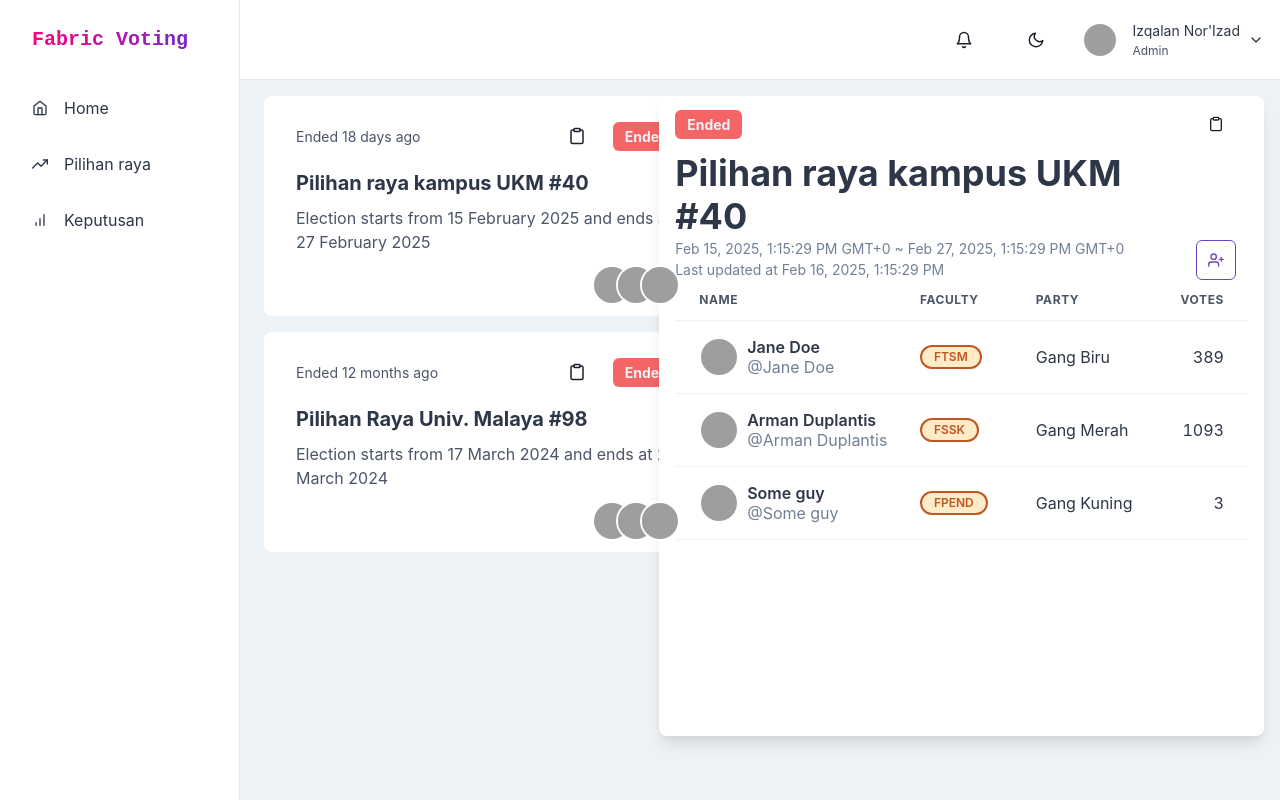
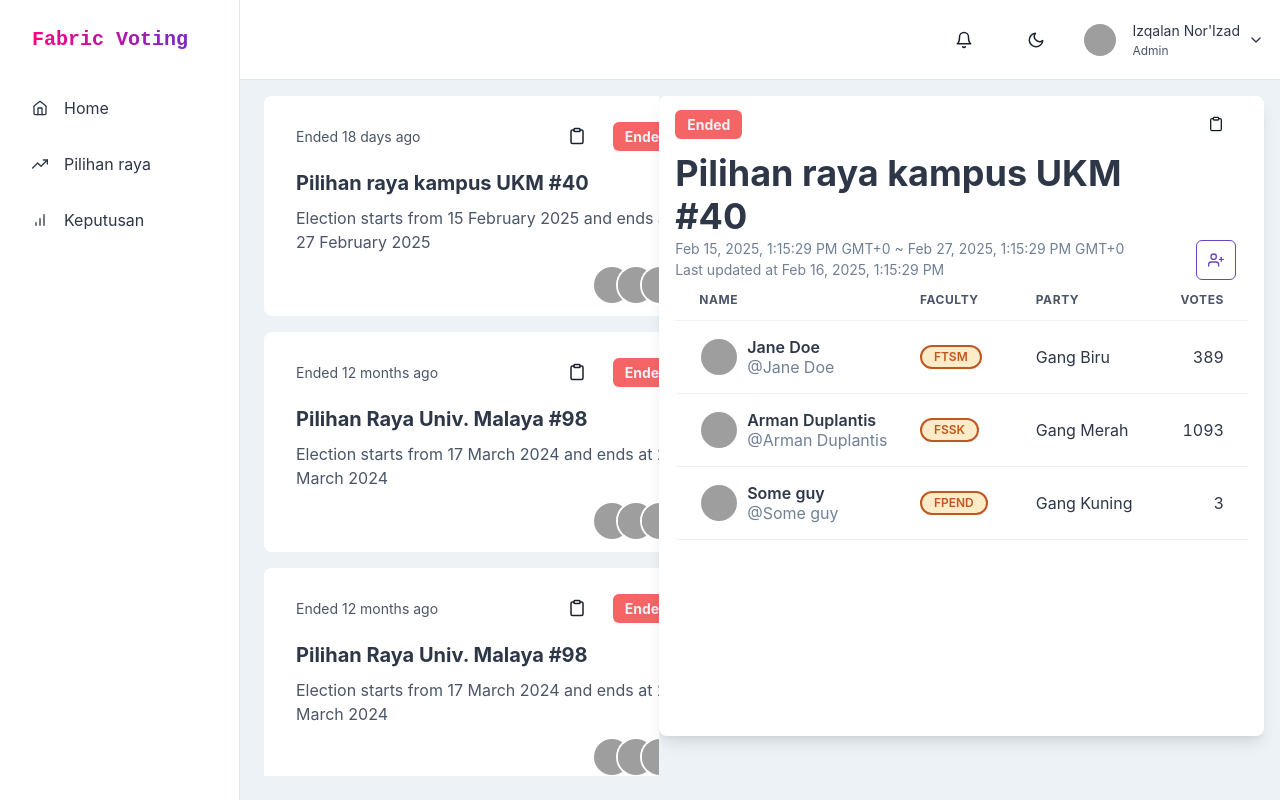
Before and after one commit to farzad80rad/voting, a Next.js app in the folder app/fabric-voting-client/: page /admin/result in a window 1280 px wide. Built offline with nearby package versions, Linux system fonts and the light colour scheme; grey boxes are pictures that could not be loaded.

Commit message:
result page overflow scroll

```diff
--- a/app/fabric-voting-client/pages/admin/result.tsx
+++ b/app/fabric-voting-client/pages/admin/result.tsx
@@ -9,7 +9,7 @@
 
   return (
     <Flex direction="row" flexWrap="wrap">
-      <Flex direction="column" w="40%" px={2}>
+      <Flex direction="column" w="40%" px={2} overflow="scroll" maxHeight={"85vh"}>
         <ElectionCard
           ref={btnRef}
           electionName="Pilihan raya kampus UKM #40"
@@ -18,6 +18,26 @@
           endDate={subDays(new Date(), 18)}
           createdAt={subDays(new Date(), 30)}
           updatedAt={subDays(new Date(), 29)}
+          style={{ marginBottom: 16 }}
+        />
+        <ElectionCard
+          ref={btnRef}
+          electionName="Pilihan Raya Univ. Malaya #98"
+          electionID="election.88888888"
+          startDate={subDays(new Date(), 365)}
+          endDate={subDays(new Date(), 355)}
+          createdAt={subDays(new Date(), 365)}
+          updatedAt={subDays(new Date(), 365)}
+          style={{ marginBottom: 16 }}
+        />
+        <ElectionCard
+          ref={btnRef}
+          electionName="Pilihan Raya Univ. Malaya #98"
+          electionID="election.88888888"
+          startDate={subDays(new Date(), 365)}
+          endDate={subDays(new Date(), 355)}
+          createdAt={subDays(new Date(), 365)}
+          updatedAt={subDays(new Date(), 365)}
           style={{ marginBottom: 16 }}
         />
         <ElectionCard
```
